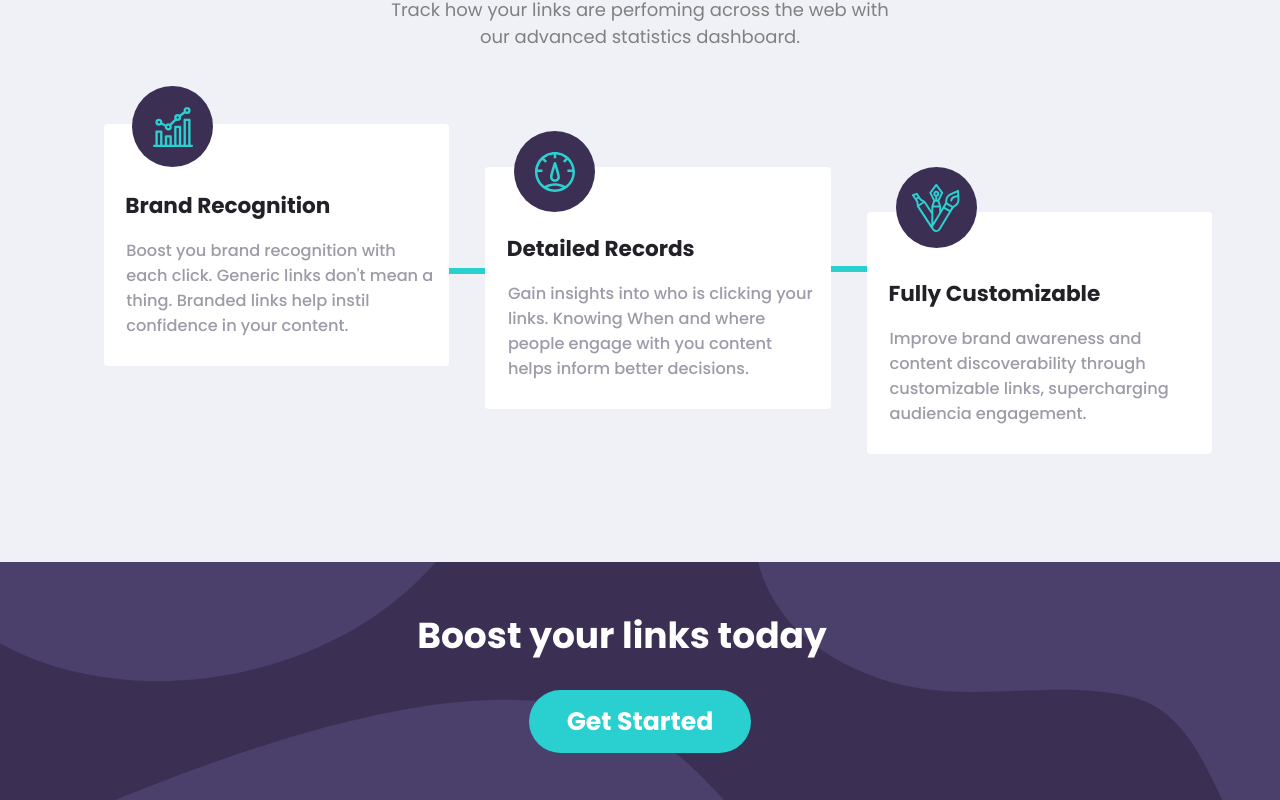
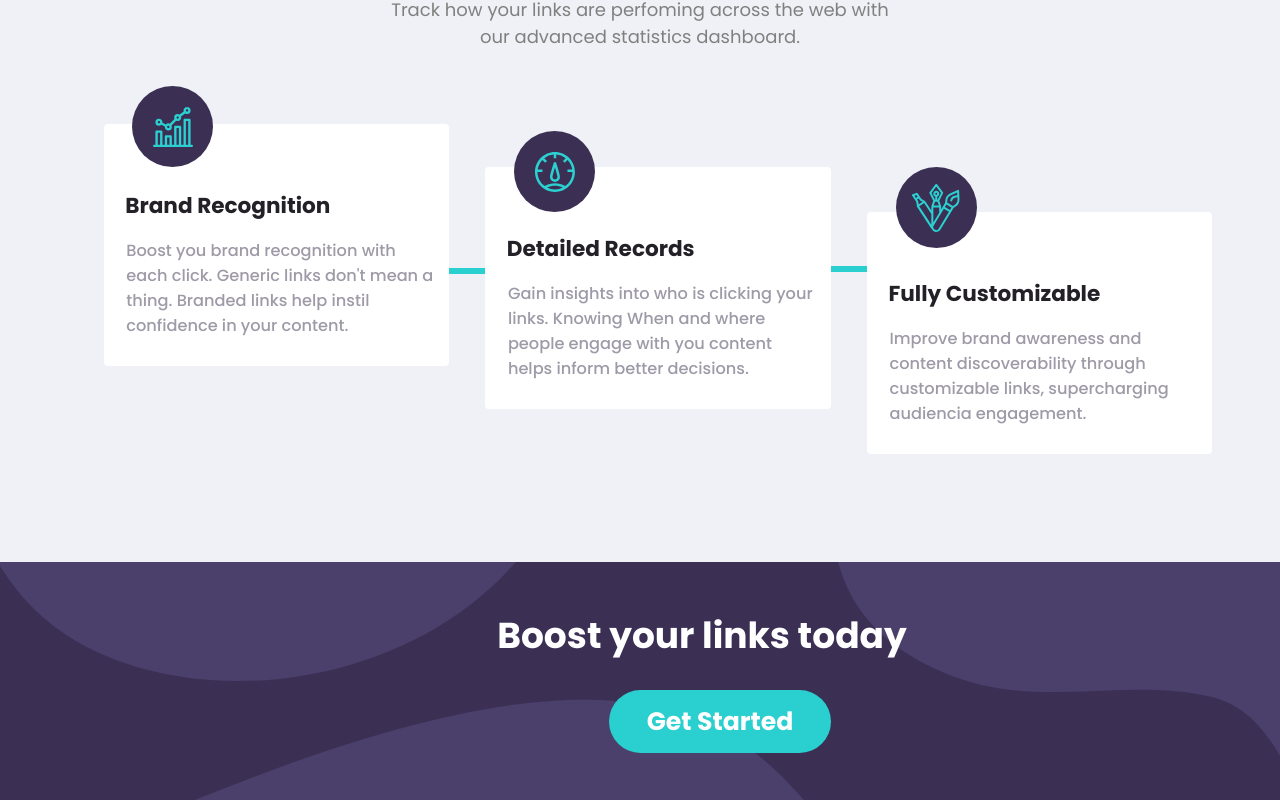
Before and after one commit to EuCaue/url-shortening-api, a React (Vite) app: page / in a window 1280 px wide. Shown: the part 932-1732 px from the top of the page. Built offline with nearby package versions, Linux system fonts and the light colour scheme.

Commit message:
BottomPage

```diff
--- a/src/components/BottomPage/styled.ts
+++ b/src/components/BottomPage/styled.ts
@@ -127,16 +127,17 @@ export const H1Boost = styled.h1`
 `;
 
 export const DivImage = styled.div`
-  margin-top: 6em;
   display: flex;
   justify-content: center;
   flex-direction: column;
+  margin: auto;
+  margin-top: 6em;
   text-align: center;
   align-items: center;
   height: 13.2em;
-  /* width: 80em; */
+  width: 80em;
   background-image: url(${boostDesktop});
-  background-repeat: space;
+  background-repeat: no-repeat;
   background-position: center;
   background-color: ${colors.darkViolet};
 `;
```
